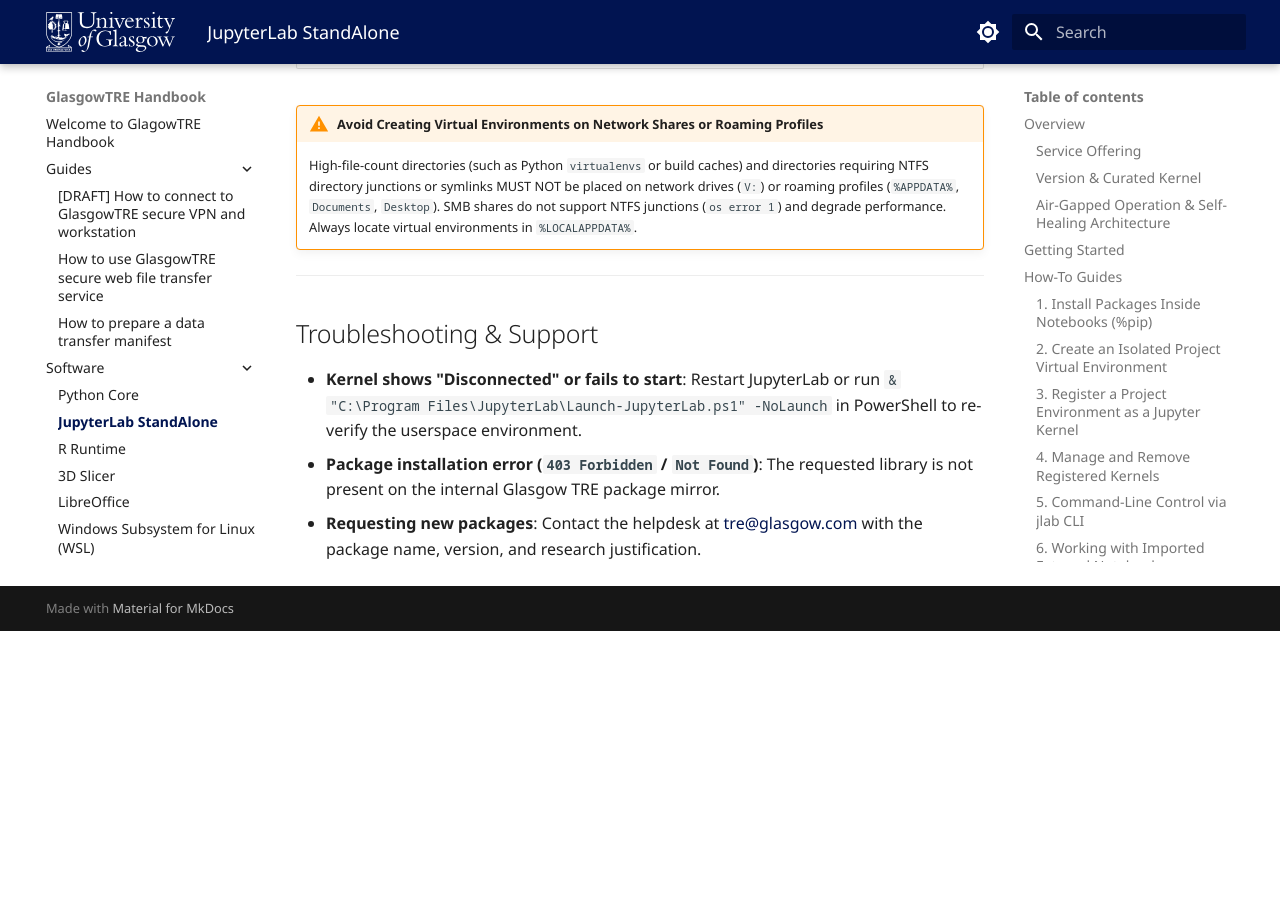
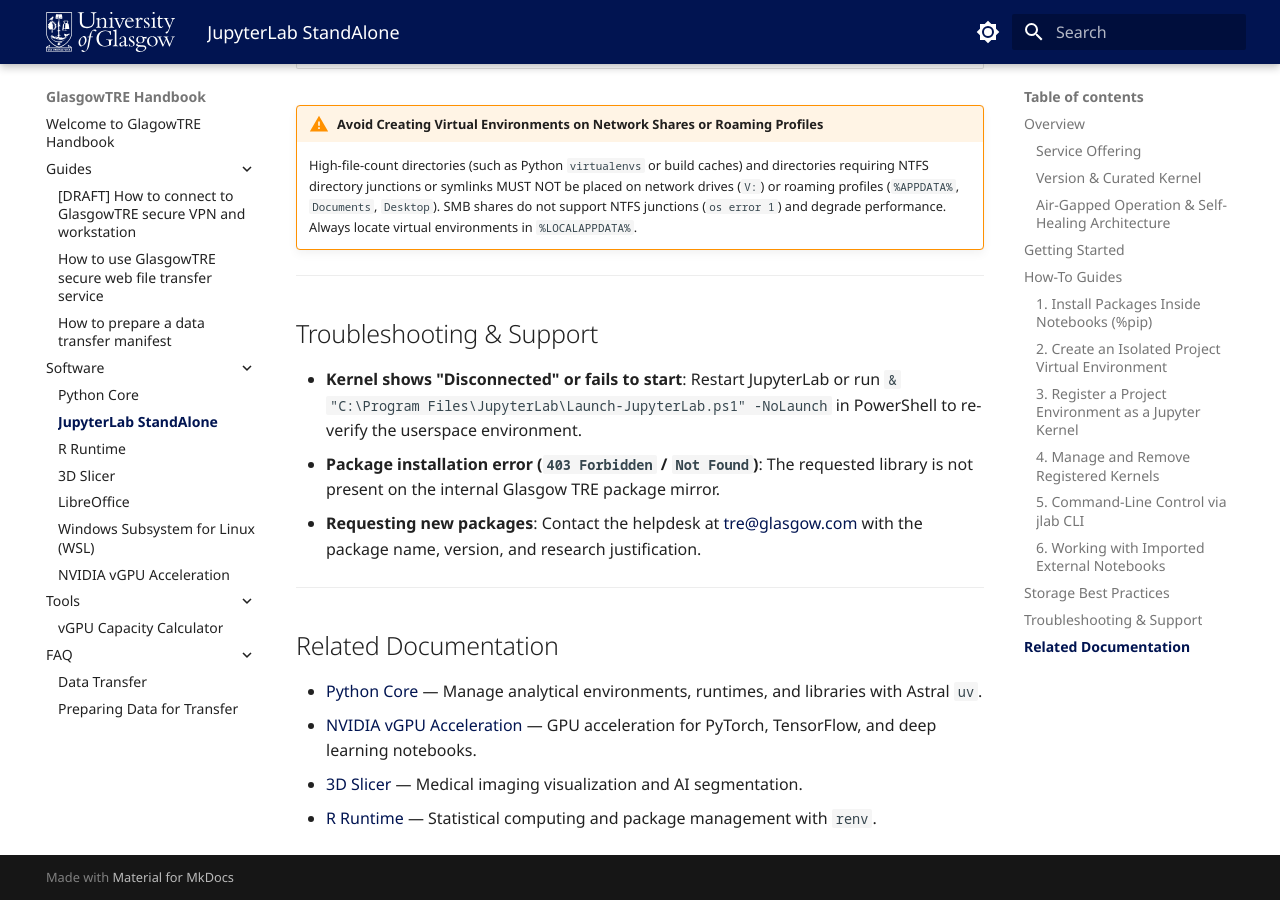
Before and after one commit to glasgowtre/glasgowtre.github.io, an MkDocs documentation site: the page built from docs/software/jupyter.md, in a window 1280 px wide and 900 px high, scrolled down 4491 px. Built offline with MkDocs 1.6.1 and Material for MkDocs 9.7.7, drawn with Linux system fonts in a browser that asks for light colours; before the commit the page ends 5122 px from its top, so only the background shows below that.

Commit message:
docs(software): enrich cross-links and related documentation across all software guides

```diff
--- a/docs/software/jupyter.md
+++ b/docs/software/jupyter.md
@@ -173,3 +173,12 @@
 - **Kernel shows "Disconnected" or fails to start**: Restart JupyterLab or run `& "C:\Program Files\JupyterLab\Launch-JupyterLab.ps1" -NoLaunch` in PowerShell to re-verify the userspace environment.
 - **Package installation error (`403 Forbidden` / `Not Found`)**: The requested library is not present on the internal Glasgow TRE package mirror.
 - **Requesting new packages**: Contact the helpdesk at [tre@glasgow.com](mailto:tre@glasgow.com?subject=JupyterLab%20Package%20Request) with the package name, version, and research justification.
+
+---
+
+## Related Documentation
+
+- [Python Core](python-core.md) — Manage analytical environments, runtimes, and libraries with Astral `uv`.
+- [NVIDIA vGPU Acceleration](nvidia-gpu.md) — GPU acceleration for PyTorch, TensorFlow, and deep learning notebooks.
+- [3D Slicer](slicer.md) — Medical imaging visualization and AI segmentation.
+- [R Runtime](r.md) — Statistical computing and package management with `renv`.
```
Also changed, not shown: docs/software/nvidia-gpu.md (+8 -0 lines), docs/software/r.md (+8 -0 lines), docs/software/wsl.md (+7 -0 lines).
